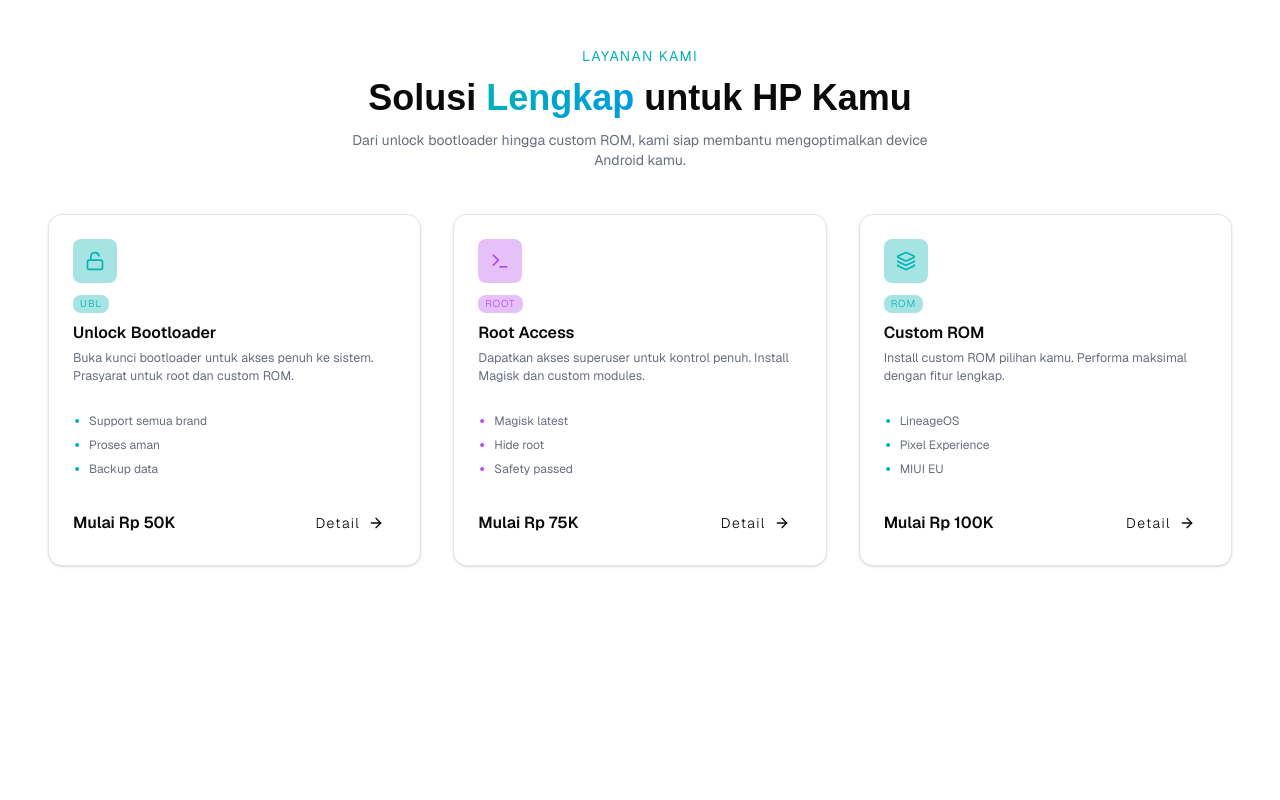
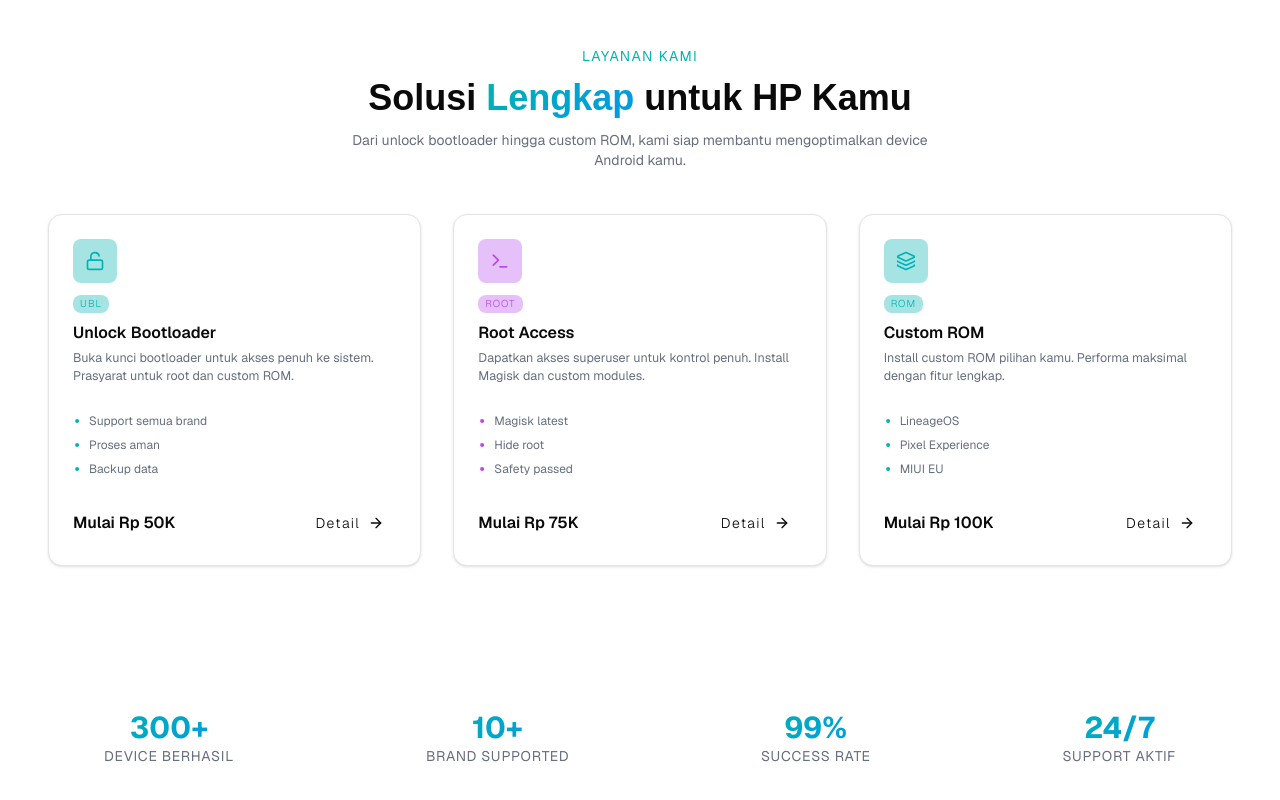
Before and after one commit to bagoesrex/rexservice, a Next.js app: page / in a window 1280 px wide. Shown: the part 826-1626 px from the top of the page. Before the commit the page ends 1464 px from the top, so only its background shows below. Built offline with nearby package versions, Linux system fonts and the light colour scheme.

Commit message:
feat(home): add stats section components

```diff
--- /dev/null
+++ b/app/_components/stats/stat-item.tsx
@@ -0,0 +1,19 @@
+import { Stat } from "@/types/stat";
+
+interface StatItemProps {
+  stat: Stat;
+}
+
+export default function StatItem({ stat }: StatItemProps) {
+  const { value, suffix, label } = stat;
+
+  return (
+    <div className="text-center">
+      <div className="font-display gradient-text text-3xl font-bold">
+        {value}
+        <span className="text-primary">{suffix}</span>
+      </div>
+      <p className="text-muted-foreground text-sm tracking-wider uppercase">{label}</p>
+    </div>
+  );
+}
--- /dev/null
+++ b/app/_components/stats/stats-section.tsx
@@ -0,0 +1,22 @@
+import MaxWidthWrapper from "@/components/layout/max-width-wrapper";
+import { Stat } from "@/types/stat";
+import StatItem from "./stat-item";
+
+const stats: Stat[] = [
+  { value: 300, suffix: "+", label: "Device Berhasil" },
+  { value: 10, suffix: "+", label: "Brand Supported" },
+  { value: 99, suffix: "%", label: "Success Rate" },
+  { value: 24, suffix: "/7", label: "Support Aktif" },
+];
+
+export default function StatsSection() {
+  return (
+    <section id="stats">
+      <MaxWidthWrapper className="flex items-center justify-around py-18">
+        {stats.map((stat, index) => (
+          <StatItem stat={stat} key={index} />
+        ))}
+      </MaxWidthWrapper>
+    </section>
+  );
+}
--- a/app/page.tsx
+++ b/app/page.tsx
@@ -1,5 +1,6 @@
 import HeroSection from "./_components/hero/hero-section";
 import ServicesSection from "./_components/services/services-section";
+import StatsSection from "./_components/stats/stats-section";
 
 export default function Home() {
   return (
@@ -8,6 +9,8 @@ export default function Home() {
 
       <ServicesSection />
 
+      <StatsSection />
+
       {/* <HowItWorksSection /> */}
     </main>
   );
--- /dev/null
+++ b/types/stat.ts
@@ -0,0 +1,5 @@
+export interface Stat {
+  value: number;
+  suffix: string;
+  label: string;
+}
```
